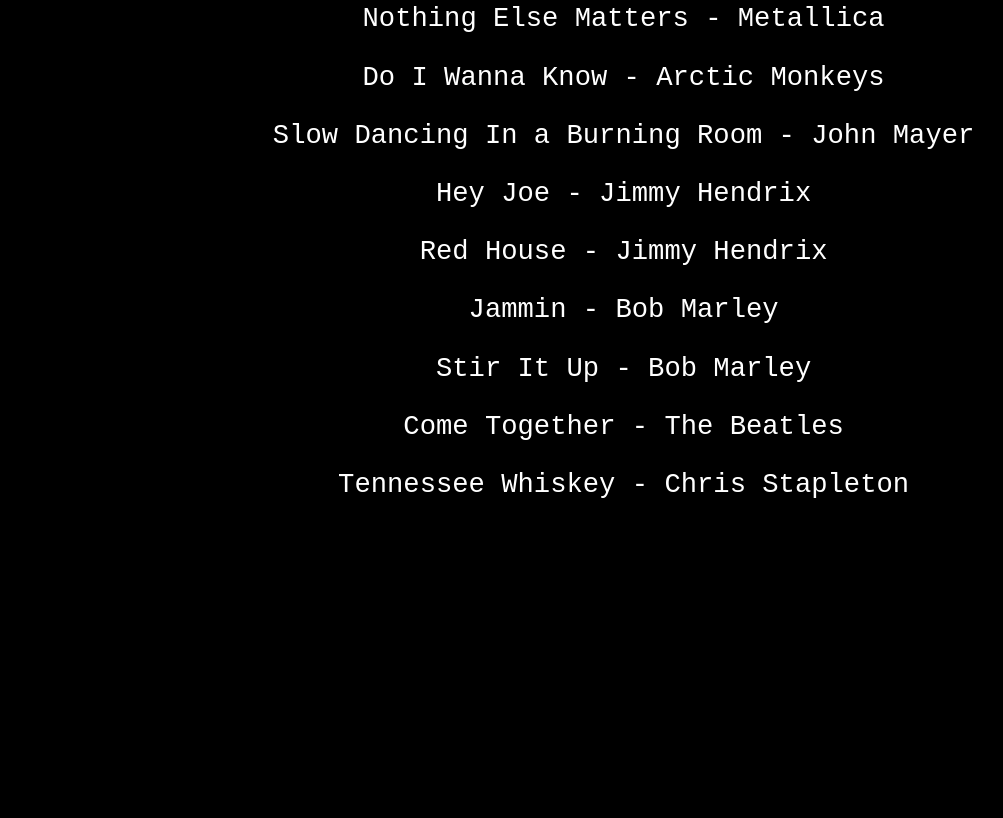
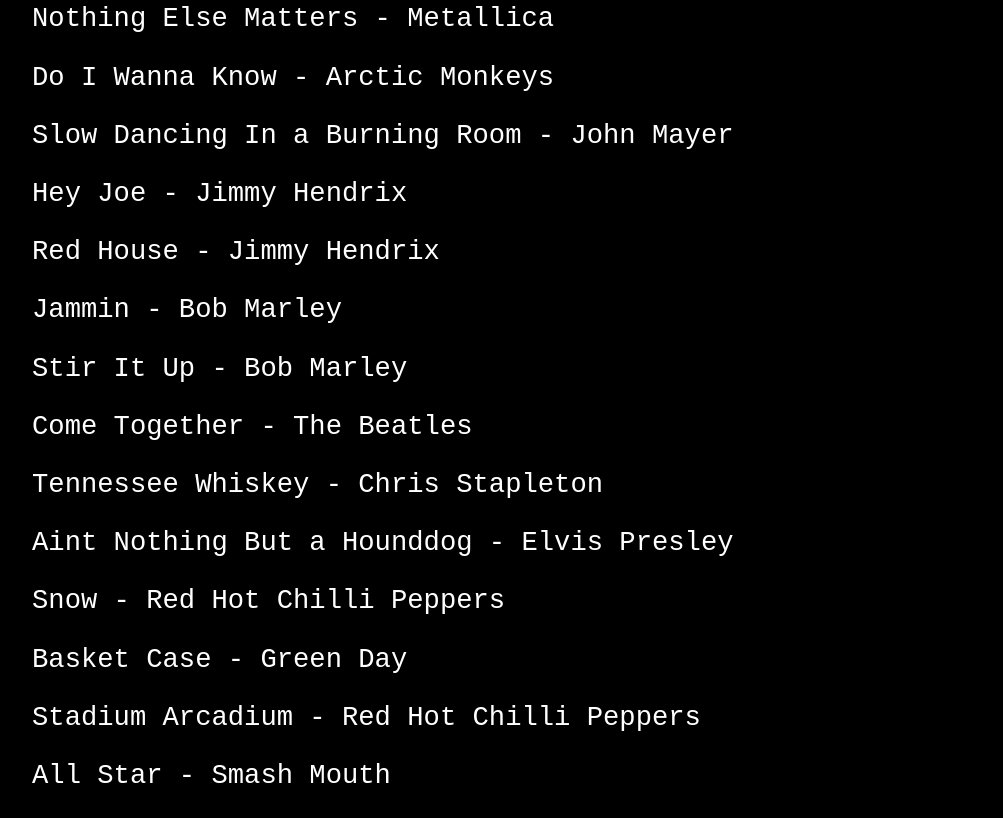
Before and after one commit to RaynauldM/donderJam-Simple, a plain HTML site: page index.html in a window 1280 px wide. Shown: the part 1834-2652 px from the top of the page, without its empty margins (16-1019 px from the left). Before the commit the page ends 2361 px from the top, so only its background shows below. Drawn offline with Linux system fonts and the light colour scheme.

Commit message:
-text align of li to left -added more songs

```diff
--- a/index.js
+++ b/index.js
@@ -153,6 +153,26 @@ const setlist = [
     song: "Tennessee Whiskey",
     artist: "Chris Stapleton",
   },
+  {
+    song: "Aint Nothing But a Hounddog",
+    artist: "Elvis Presley",
+  },
+  {
+    song: "Snow",
+    artist: "Red Hot Chilli Peppers",
+  },
+  {
+    song: "Basket Case",
+    artist: "Green Day",
+  },
+  {
+    song: "Stadium Arcadium",
+    artist: "Red Hot Chilli Peppers",
+  },
+  {
+    song: "All Star",
+    artist: "Smash Mouth",
+  },
 ];
 
 for (let song of setlist) {
--- a/style.css
+++ b/style.css
@@ -19,7 +19,7 @@ h1 {
 
 ul {
   list-style: none;
-  text-align: center;
+  text-align: start;
   font-size: 1.7em;
 }
 
```
